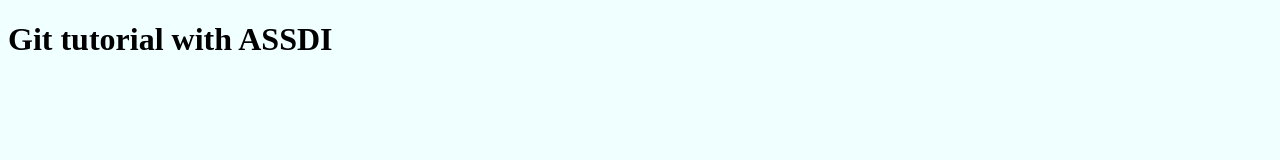
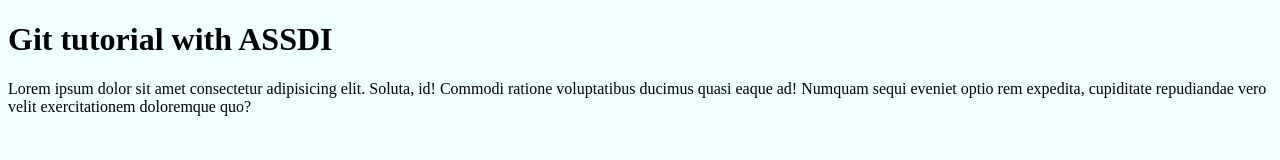
Before and after one commit to MdSalauddinSakib/ASSDI-first-repo, a plain HTML site: page index.html in a window 1280 px wide. Drawn offline with Linux system fonts and the light colour scheme.

Commit message:
second commit

```diff
--- a/index.html
+++ b/index.html
@@ -3,10 +3,11 @@
 <head>
     <meta charset="UTF-8">
     <meta name="viewport" content="width=device-width, initial-scale=1.0">
-    <title>Document</title>
+    <title>ASSDI first repo</title>
     <link rel="stylesheet" href="style.css">
 </head>
 <body>
     <h1>Git tutorial with ASSDI</h1>
+    <p>Lorem ipsum dolor sit amet consectetur adipisicing elit. Soluta, id! Commodi ratione voluptatibus ducimus quasi eaque ad! Numquam sequi eveniet optio rem expedita, cupiditate repudiandae vero velit exercitationem doloremque quo?</p>
 </body>
 </html>
```
